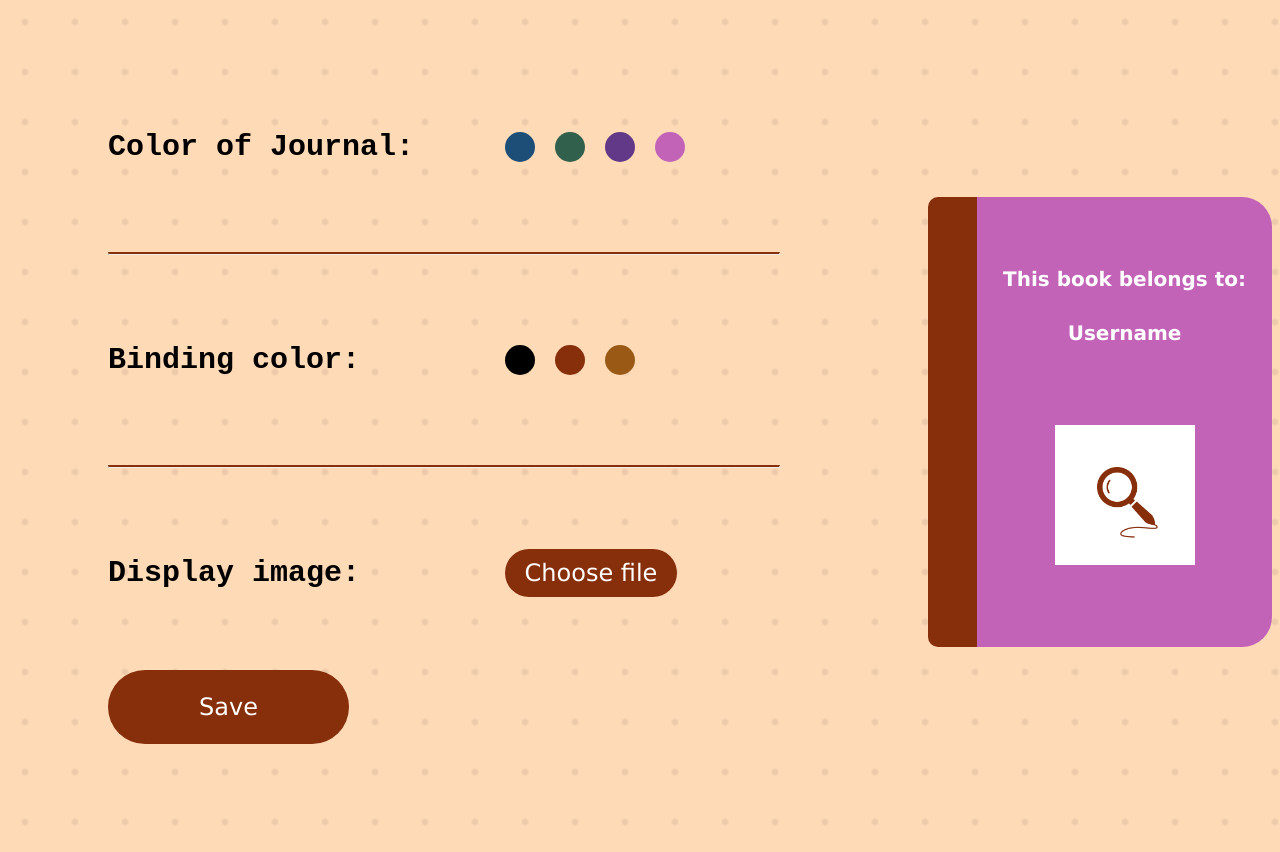
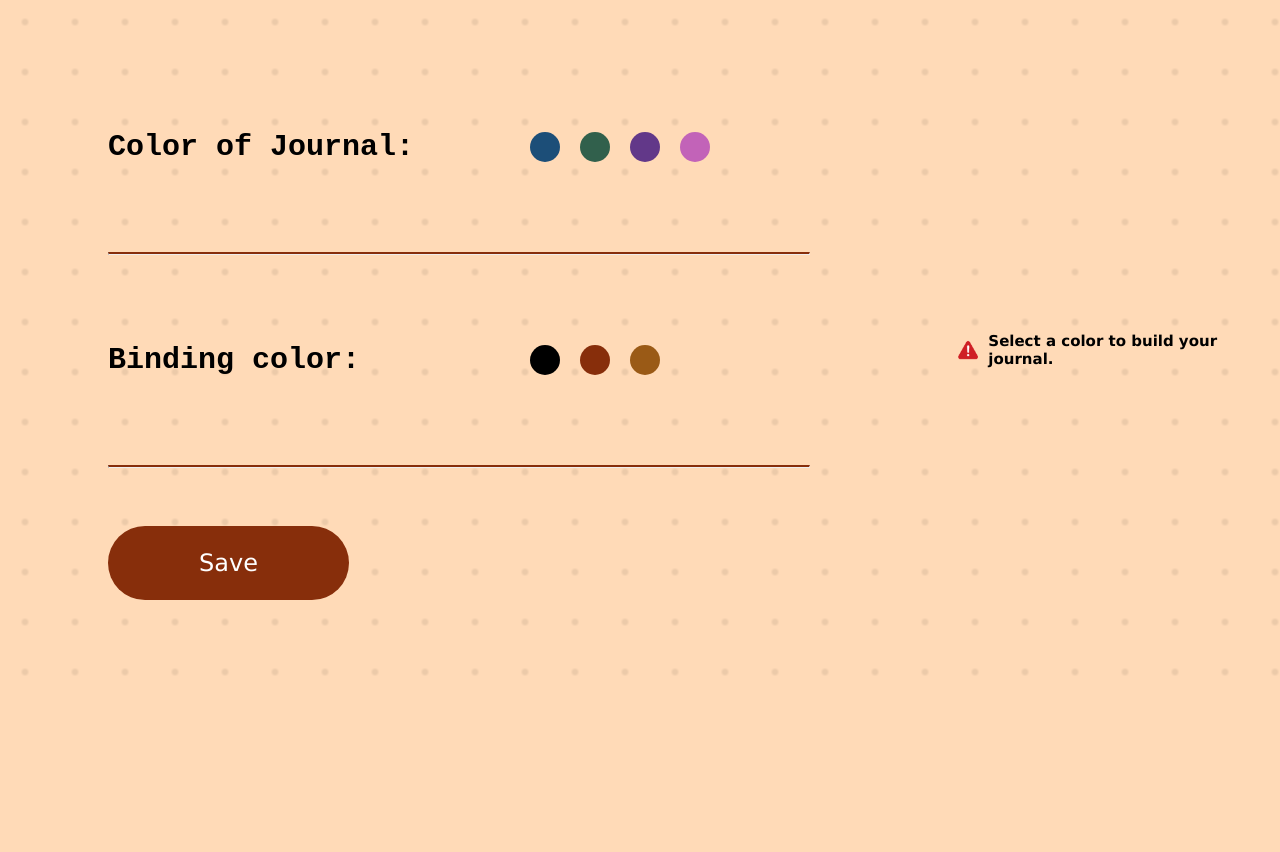
Before and after one commit to IrisDonVolt/clear-plan, a Django app: page /editjournal in a window 1280 px wide; the page is wider, and only the part inside the window is pictured. Shown: the part 153-1005 px from the top of that part. After the commit the page ends 828 px from the top of that part, so only its background shows below. Run offline with Django 5.2, Linux system fonts and the light colour scheme; a user stored in the database is signed in; data comes from the database, SQL or seed files in the repository; both versions use the stored data as it was before the commit; parts of the project's set-up code (start-up, migrations or seed data) failed here and were passed over.

Commit message:
EditJournal feature finally complete

```diff
--- a/ClearPlanApp/models.py
+++ b/ClearPlanApp/models.py
@@ -13,5 +13,4 @@ class Journal(models.Model):
     user_name = models.CharField(max_length=None, primary_key=True, default="no_user")
     bookcolor = models.CharField(max_length=None)
     bindercolor = models.CharField(max_length=None)
-    coverimage = models.ImageField()
     created_at = models.DateTimeField(default=datetime.now, blank=True)
--- a/static/editjournal.css
+++ b/static/editjournal.css
@@ -178,6 +178,7 @@ hr {
 }
 
 #binder {
+    display: none;
     width: 50px;
     height: 450px;
     border-radius: 10px 0px 0px 10px;
@@ -185,7 +186,7 @@ hr {
 
 #book {
     box-sizing: border-box;
-    display: flex;
+    display: none;
     flex-direction: column;
     justify-content: flex-start;
     align-items: center;
@@ -195,15 +196,3 @@ hr {
     padding: 70px 10px 70px 10px;
     gap: 30px;
 }
-
-#image-placeholder {
-    width: 140px;
-    height: 140px;
-    background-color: #FFFFFF;
-    margin-top: 50px;
-}
-
-#display-image {
-    width: 100%;
-    height: 100%;
-}
--- a/static/editjournal.js
+++ b/static/editjournal.js
@@ -1,5 +1,7 @@
 function changeBookColor(button) {
     var book_div = document.getElementById('book');
+    book_div.style.display = "flex";
+    document.getElementById('placeholder-text').style.display = "none";
     var color = button.style.backgroundColor;
     book_div.style.backgroundColor = color;
 }
@@ -7,10 +9,7 @@ function changeBookColor(button) {
 function changeBinderColor(button) {
     var color = button.style.backgroundColor;
     var binder_div = document.getElementById('binder');
+    binder_div.style.display = "flex";
+    document.getElementById('placeholder-text').style.display = "none";
     binder_div.style.backgroundColor = color;
 }
-
-function loadInfo() {
-    // get the colors of the book and binder and auto select buttons
-    // as per the button
-}
--- a/static/mainstyles.css
+++ b/static/mainstyles.css
@@ -181,3 +181,25 @@
 .add-entity:hover {
     background-color: var(--secondary-color);
 }
+
+.error-message-container {
+    display: flex;
+    flex-direction: row;
+    width: 100%;
+    height: fit-content;
+    gap: 10px;
+    padding: 0px;
+    justify-content: flex-start;
+    align-items: center;
+}
+
+.error-message-container img {
+    width: 20px;
+    height: 20px;
+}
+
+.error-content {
+    font-family: var(--secondary-font);
+    font-size: 15px;
+    font-weight: bold;
+}
--- a/templates/editjournal.html
+++ b/templates/editjournal.html
@@ -11,7 +11,7 @@
         <script src = {% static "editjournal.js" %} defer></script>
     </head>
 
-    <body onload="loadInfo()">
+    <body>
         <!-- header on top of the page -->
         <div class="header">
             <!-- home label -->
@@ -37,13 +37,13 @@
                         <p class="text">Color of Journal:</p>
                         <div class="choose-options">
                             <label for="blue" id="blue-option" class="circle" style="background-color: #1C4E78" onclick="changeBookColor(this)"></label>
-                            <input type="radio" name="book-options" value="#1C4E78" id="blue" class="input-button">
+                            <input type="radio" name="book-options" value="#1C4E78" id="blue" class="input-button color-option">
                             <label for="green" id="green-option" class="circle" style="background-color: #31604C" onclick="changeBookColor(this)"></label>
-                            <input type="radio" name="book-options" value="#31604C" id="green" class="input-button">
+                            <input type="radio" name="book-options" value="#31604C" id="green" class="input-button color-option">
                             <label for="purple" id="purple-option" class="circle" style="background-color: #623889" onclick="changeBookColor(this)"></label>
-                            <input type="radio" name="book-options" value="#623889" id="purple" class="input-button">
+                            <input type="radio" name="book-options" value="#623889" id="purple" class="input-button color-option">
                             <label for="pink" id="pink-option" class="circle" style="background-color: #C263B8" onclick="changeBookColor(this)"></label>
-                            <input type="radio" name="book-options" value="#C263B8" id="pink" class="input-button">
+                            <input type="radio" name="book-options" value="#C263B8" id="pink" class="input-button color-option">
                         </div>
                     </div>
 
@@ -54,24 +54,15 @@
                         <p class="text">Binding color:</p>
                         <div class="choose-options">
                             <label for="black" id="black-option" class="circle" style="background-color: #000000;" onclick="changeBinderColor(this)"></label>
-                            <input type="radio" name="binder-options" value="#000000" id="black" class="input-button">
+                            <input type="radio" name="binder-options" value="#000000" id="black" class="input-button color-option">
                             <label for="brown" id="brown-option" class="circle" style="background-color: #872E0B;" onclick="changeBinderColor(this)"></label>
-                            <input type="radio" name="binder-options" value="#872E0B" id="brown" class="input-button">
+                            <input type="radio" name="binder-options" value="#872E0B" id="brown" class="input-button color-option">
                             <label for="light-brown" id="light-brown-option" class="circle" style="background-color: #9A5A16;" onclick="changeBinderColor(this)"></label>
-                            <input type="radio" name="binder-options" value="#9A5A16" id="light-brown" class="input-button">
+                            <input type="radio" name="binder-options" value="#9A5A16" id="light-brown" class="input-button color-option">
                         </div>
                     </div>
 
                     <hr>
-
-                    <!-- display image -->
-                    <div id="display-image" class="list-of-options">
-                        <p class="text">Display image:</p>
-                        <div class="choose-options">
-                            <label for="choose-book-image-label" class="custom-file-upload">Choose file</label>
-                            <input id="choose-book-image-button" class="input-button" type="file" accept="image/*">
-                        </div>
-                    </div>
 
                     <label for="save-label" class="save">Save</label>
                     <input id="save-label" type="submit" class="input-button">
@@ -80,13 +71,14 @@
 
             <!-- book preview -->
             <div id="book-preview">
+                <div id="placeholder-text" class="error-message-container">
+                    <img src="{% static 'warning.png' %}">
+                    <div class="error-content">Select a color to build your journal.</div>
+                </div>
                 <div id="binder" style="background-color: {{binder_color}};"></div>
                 <div id="book" style="background-color: {{book_color}};">
                     <div class="book-text" id="display-text-on-book">This book belongs to:</div>
-                    <div class="book-text" id="display-username-on-book">Username</div>
-                    <div id="image-placeholder">
-                        <img id="display-image" src="{% static 'logo.png' %}">
-                    </div>
+                    <div class="book-text" id="display-username-on-book">{{user.username}}</div>
                 </div>
             </div>
         </div>
--- a/templates/userhome.html
+++ b/templates/userhome.html
@@ -31,9 +31,6 @@
                 <div id="book" style="background-color: {{book_color}}">
                     <div class="book-text" id="display-text-on-book">This book belongs to:</div>
                     <div class="book-text" id="display-username-on-book">{{user.username}}</div>
-                    <div id="image-placeholder">
-                        <img id="display-image" src="{% static 'logo.png' %}">
-                    </div>
                 </div>
             </div>
 
```
Also changed, not shown: static/loginpagestyles.css (+0 -21 lines), static/userhome.css (+0 -12 lines), ClearPlanApp/views.py (line endings or trailing spaces), db.sqlite3.
